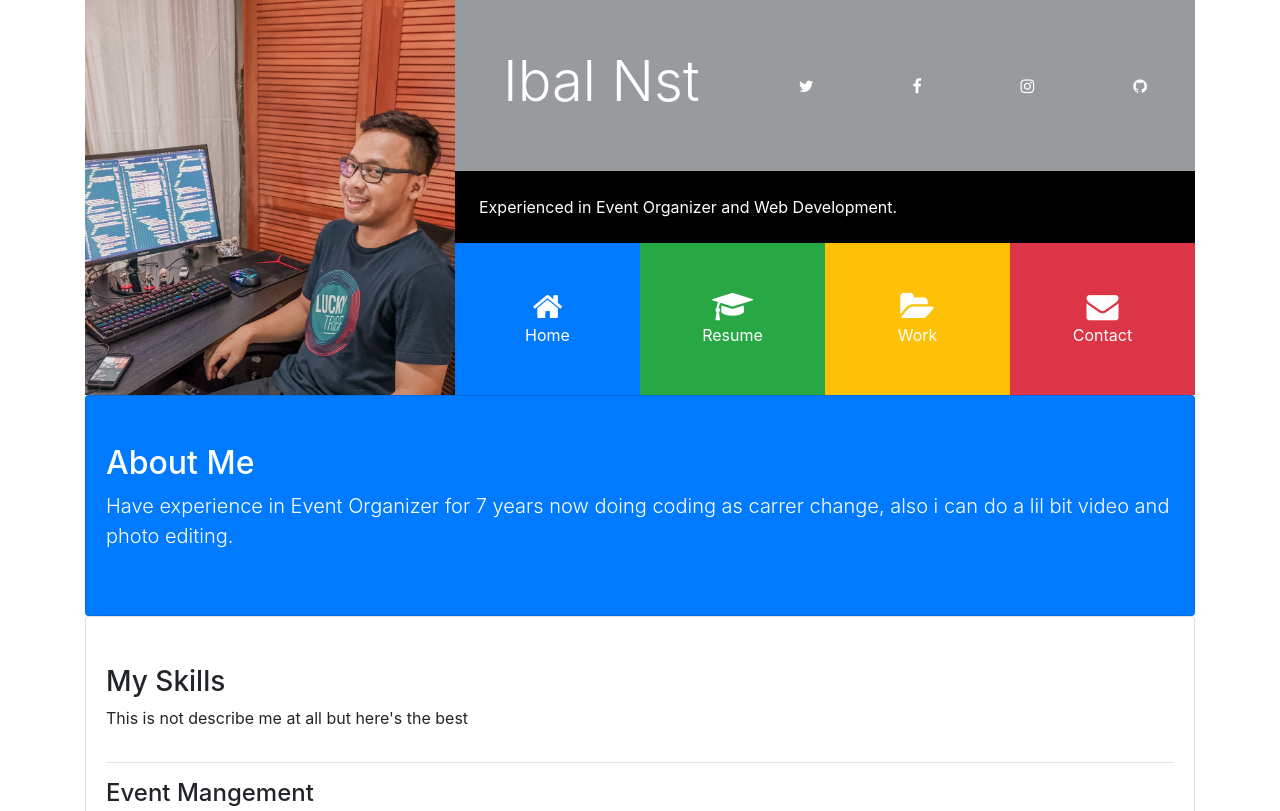
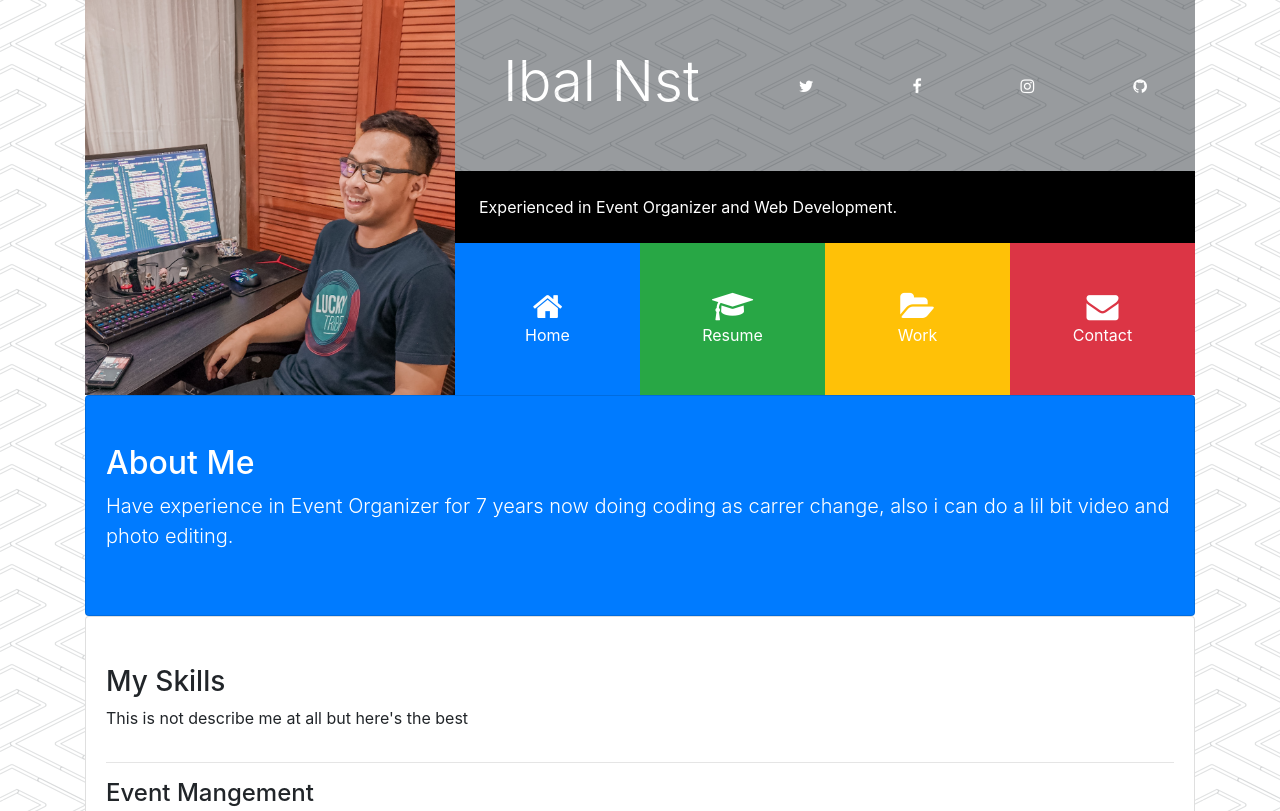
Before and after one commit to ibalnst/itsme, a plain HTML site: page index.html in a window 1280 px wide. Shown: the top 811 px of the page. Drawn offline with nearby package versions, Linux system fonts and the light colour scheme; some packages are replaced by stand-ins of ours; a script that the page names is missing.

Commit message:
Update style.css

```diff
--- a/css/style.css
+++ b/css/style.css
@@ -1,5 +1,5 @@
 body {
-    background-image: url(img/pipes.png);
+    background-image: url(../img/pipes.png);
 }
 
 #main-header img {
```
